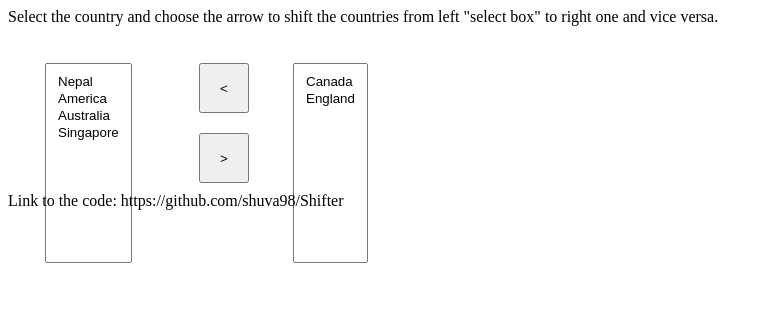
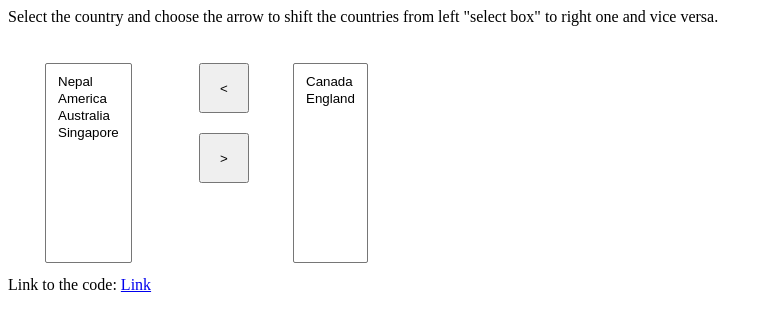
Before and after one commit to shuva98/Shifter, a plain HTML site: page index.html in a window 1280 px wide. Shown: the whole page, without its empty margins (0-773 px from the left). Drawn offline with Linux system fonts and the light colour scheme.

Commit message:
added margin to remove overlapping

```diff
--- a/index.html
+++ b/index.html
@@ -43,7 +43,12 @@
         </div>
       </div>
     </form>
-    <p>Link to the code: https://github.com/shuva98/Shifter</p>
+    <div class="link">
+      <p>
+        Link to the code:
+        <a href="https://github.com/shuva98/Shifter" target="_blank">Link</a>
+      </p>
+    </div>
     <script src="script.js"></script>
   </body>
 </html>
--- a/styles.css
+++ b/styles.css
@@ -33,3 +33,7 @@ button {
   width: 50px;
   height: 50px;
 }
+
+.link {
+  margin-top: 100px;
+}
```
